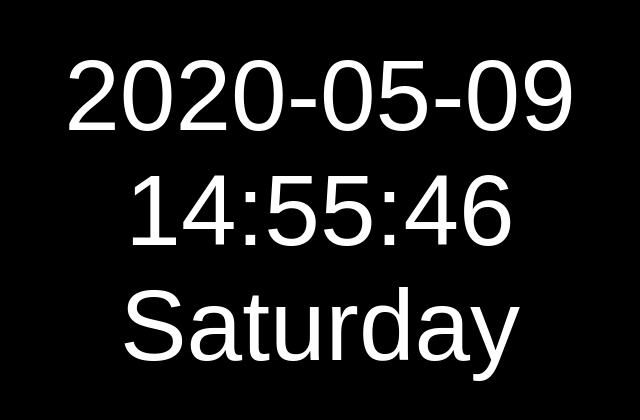
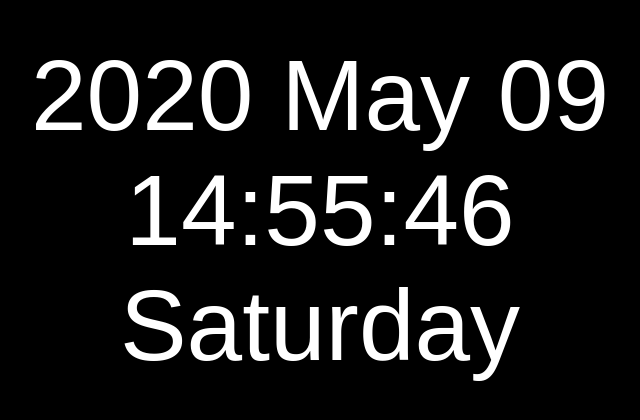
Before and after one commit to zhzhzhy/Minimalist-digital-clock, a plain HTML site: page index.html in a window 1280 px wide. Shown: the part 190-610 px from the top of the page, without its empty margins (320-960 px from the left). Drawn offline with Linux system fonts and the light colour scheme.

Commit message:
Make it more perfect (clock.js)

```diff
--- a/clock.js
+++ b/clock.js
@@ -12,12 +12,13 @@ function update(){
 	/* ------Define End------*/
 
 	var WeekName = ["Sunday","Monday","Tuesday","Wednesday","Thursday","Friday","Saturday"];   //Store WeekName parameters
+	var MonthName = ["January","February","March","April","May","June","July","August","September","October","November","December"]; //Store MonthName parameters
 
 	//The result to be printing(If the Month,Date,Hour,Minutes,Seconds are less than 10,add additional "0" String)
 	var Realtime = (hour<10?"0"+hour:hour) + ":" + (minutes<10?"0"+minutes:minutes) + ":" + (seconds<10?"0"+seconds:seconds);
-	var ToDay = year + "-" + ((month+1)>10?(month+1):"0"+(month+1)) + "-" + (day>10?day:"0"+day);
+	var ToDay = year + " " + MonthName[month] + " " + (day>10?day:"0"+day);
 
-	document.getElementById("timer").innerHTML = ToDay + "\r" + Realtime + "\r" + WeekName[week]; //Print the result
+	document.getElementById("timer").innerHTML = ToDay + "<br>" + Realtime + "<br>" + WeekName[week]; //Print the result
 }
 
 setInterval(update,500);
--- a/style.css
+++ b/style.css
@@ -9,6 +9,7 @@ body{
  top: 50%;
  left: 50%;
  transform: translate(-50%,-50%);
+ width: 100%;
 }
 
 #timer{
```
